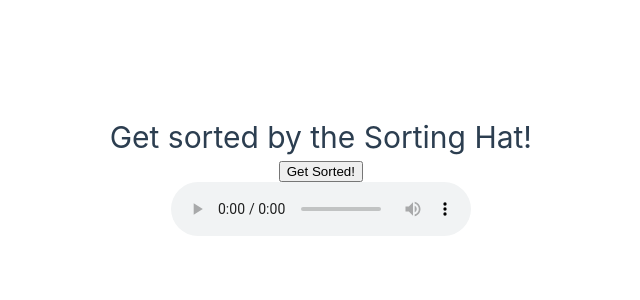
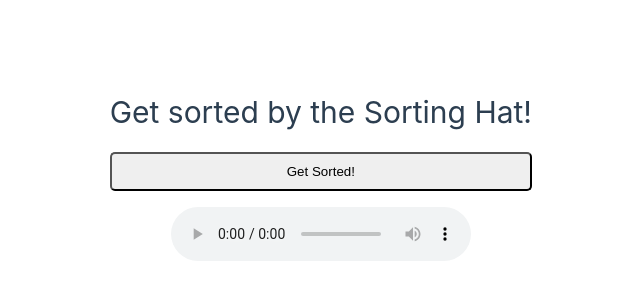
Before and after one commit to MaslowskiLukasz/sorting_hat_app, a Vue app: page / in a window 1280 px wide. Shown: the part 226-526 px from the top of the page, without its empty margins (108-748 px from the left). Built offline with nearby package versions, Linux system fonts and the light colour scheme.

Commit message:
add button style

```diff
--- a/src/components/SortingView.vue
+++ b/src/components/SortingView.vue
@@ -65,4 +65,12 @@
   max-height: 200px;
   background-color: transparent;
 }
+
+button {
+  width: 100%;
+  padding: 10px;
+  margin: 16px 0;
+  color: black;
+  border-radius: 5px;
+}
 </style>
```
